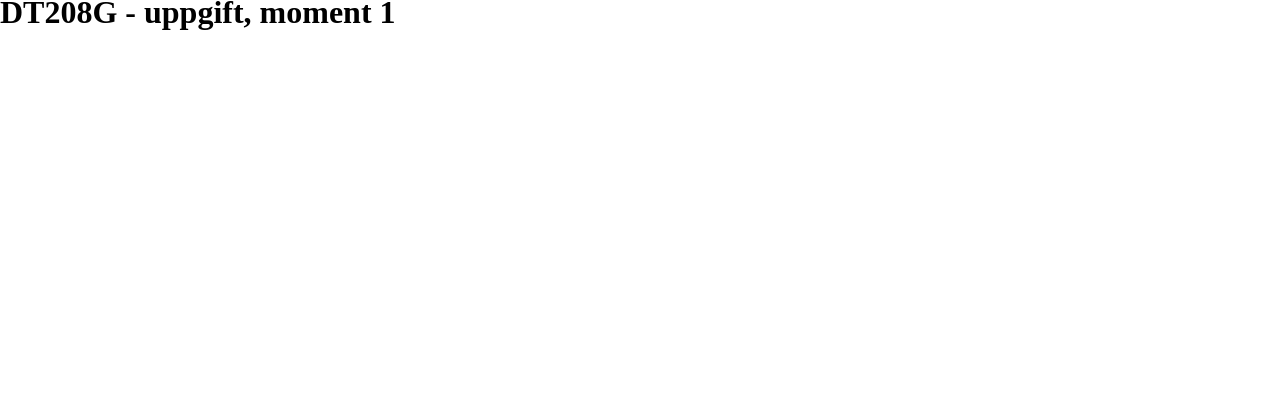
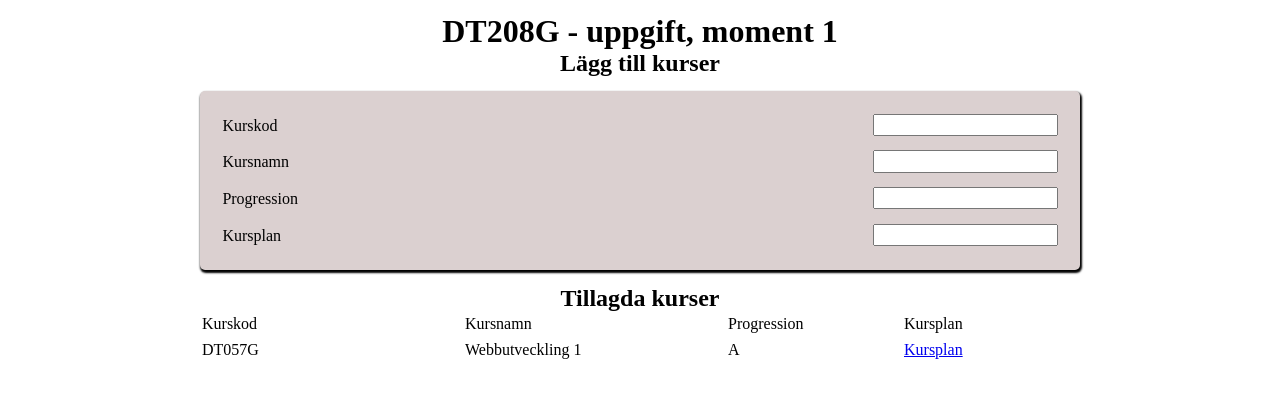
Before and after one commit to Nygaaard/m1-uppgift, a website built with Parcel: page src/index.html in a window 1280 px wide. Built offline with nearby package versions, Linux system fonts and the light colour scheme.

Commit message:
Added Sass-files and some styling

```diff
--- /dev/null
+++ b/src/css/components/form.scss
@@ -0,0 +1,16 @@
+.addCourseSection {
+  width: 70%;
+  display: flex;
+  flex-direction: column;
+  justify-content: center;
+  align-items: center;
+  padding: 0.5rem;
+}
+.form {
+  background-color: #dbd0d0;
+  padding: 1rem;
+  margin-top: 1rem;
+  border-radius: 5px;
+  box-shadow: 1px 2px 2px 1px;
+  width: 100%;
+}
--- /dev/null
+++ b/src/css/components/inputs.scss
@@ -0,0 +1,4 @@
+input {
+  float: right;
+  padding: 0.1rem;
+}
--- /dev/null
+++ b/src/css/components/labels.scss
@@ -0,0 +1,3 @@
+.label-div {
+  padding: 0.4rem;
+}
--- /dev/null
+++ b/src/css/components/table.scss
@@ -0,0 +1,3 @@
+table {
+  width: 100%;
+}
--- /dev/null
+++ b/src/css/pages/index.scss
@@ -0,0 +1,12 @@
+.wrapper {
+  width: 100%;
+  display: flex;
+  flex-direction: column;
+  justify-content: center;
+  align-items: center;
+  margin: 0 auto;
+  margin-top: 1.2rem;
+}
+.wrapper h1 {
+  text-align: center;
+}
--- a/src/index.html
+++ b/src/index.html
@@ -8,6 +8,52 @@
     <script src="js/main.ts" type="module"></script>
   </head>
   <body>
-    <h1>DT208G - uppgift, moment 1</h1>
+    <div class="wrapper">
+      <h1>DT208G - uppgift, moment 1</h1>
+      <section class="addCourseSection">
+        <h2>Lägg till kurser</h2>
+        <form class="form">
+          <div class="label-div">
+            <label for="code">Kurskod</label>
+            <input type="text" name="code" id="courseCode" />
+          </div>
+          <div class="label-div">
+            <label for="name">Kursnamn</label>
+            <input type="text" name="name" id="courseName" />
+          </div>
+          <div class="label-div">
+            <label for="prog">Progression</label>
+            <input type="text" name="prog" id="prog" />
+          </div>
+          <div class="label-div">
+            <label for="syllabus">Kursplan</label>
+            <input type="text" name="syllabus" id="syllabus" />
+          </div>
+        </form>
+      </section>
+      <section class="addCourseSection">
+        <h2>Tillagda kurser</h2>
+        <table>
+          <thead>
+            <tr>
+              <td style="width: 30%">Kurskod</td>
+              <td style="width: 30%">Kursnamn</td>
+              <td style="width: 20%">Progression</td>
+              <td style="width: 20%">Kursplan</td>
+            </tr>
+          </thead>
+          <tbody>
+            <tbody>
+                <tr>
+                    <td>DT057G</td>
+                    <td>Webbutveckling 1</td>
+                    <td>A</td>
+                    <td><a href="https://www.miun.se/utbildning/kursplaner-och-utbildningsplaner/DT057G/">Kursplan</a></td>
+                </tr>
+            </tbody>
+          </tbody>
+        </table>
+      </section>
+    </div>
   </body>
 </html>
```
Also changed, not shown: src/css/main.scss (+7 -0 lines), dist/index.html, 2 other files.
